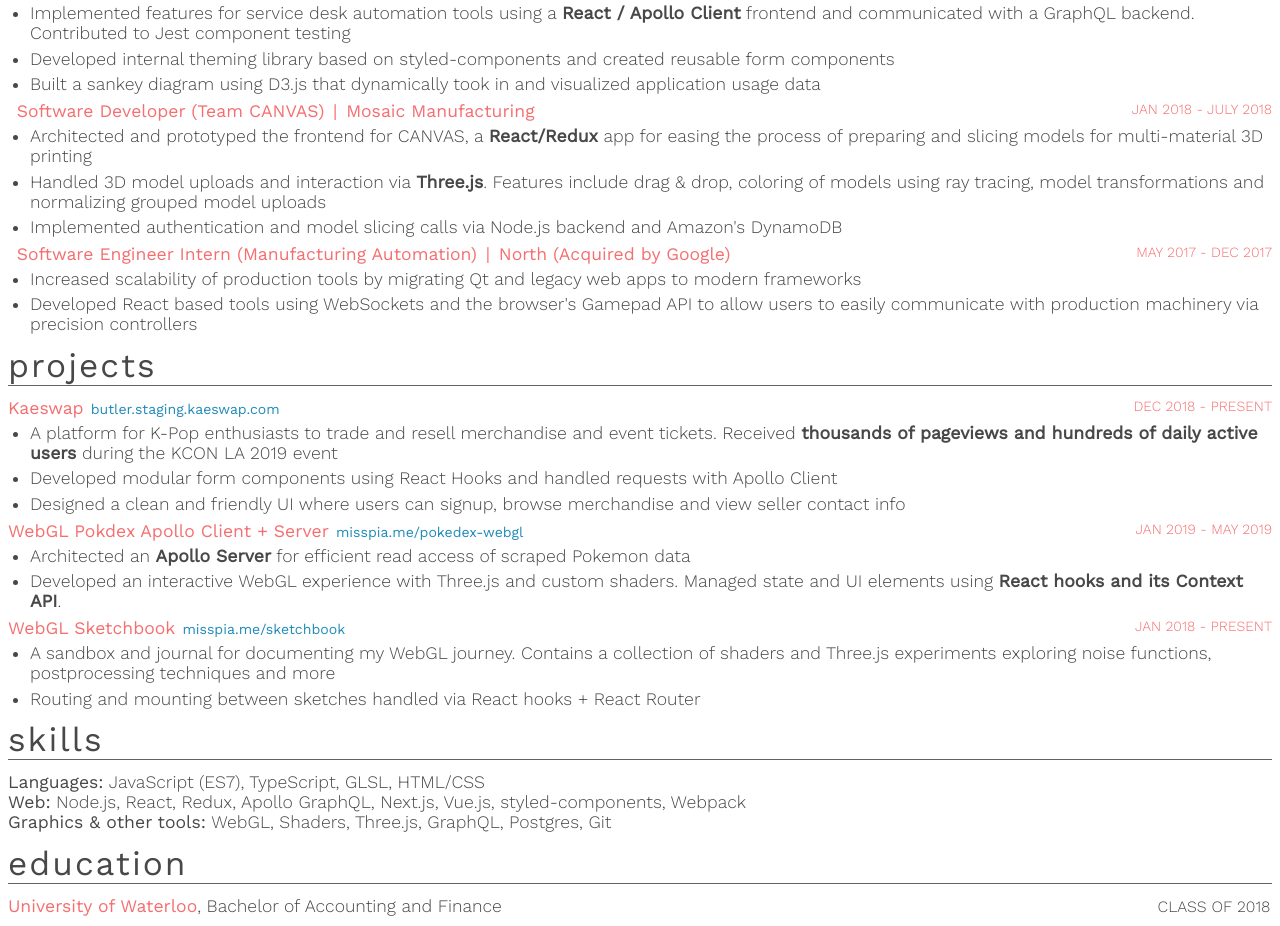
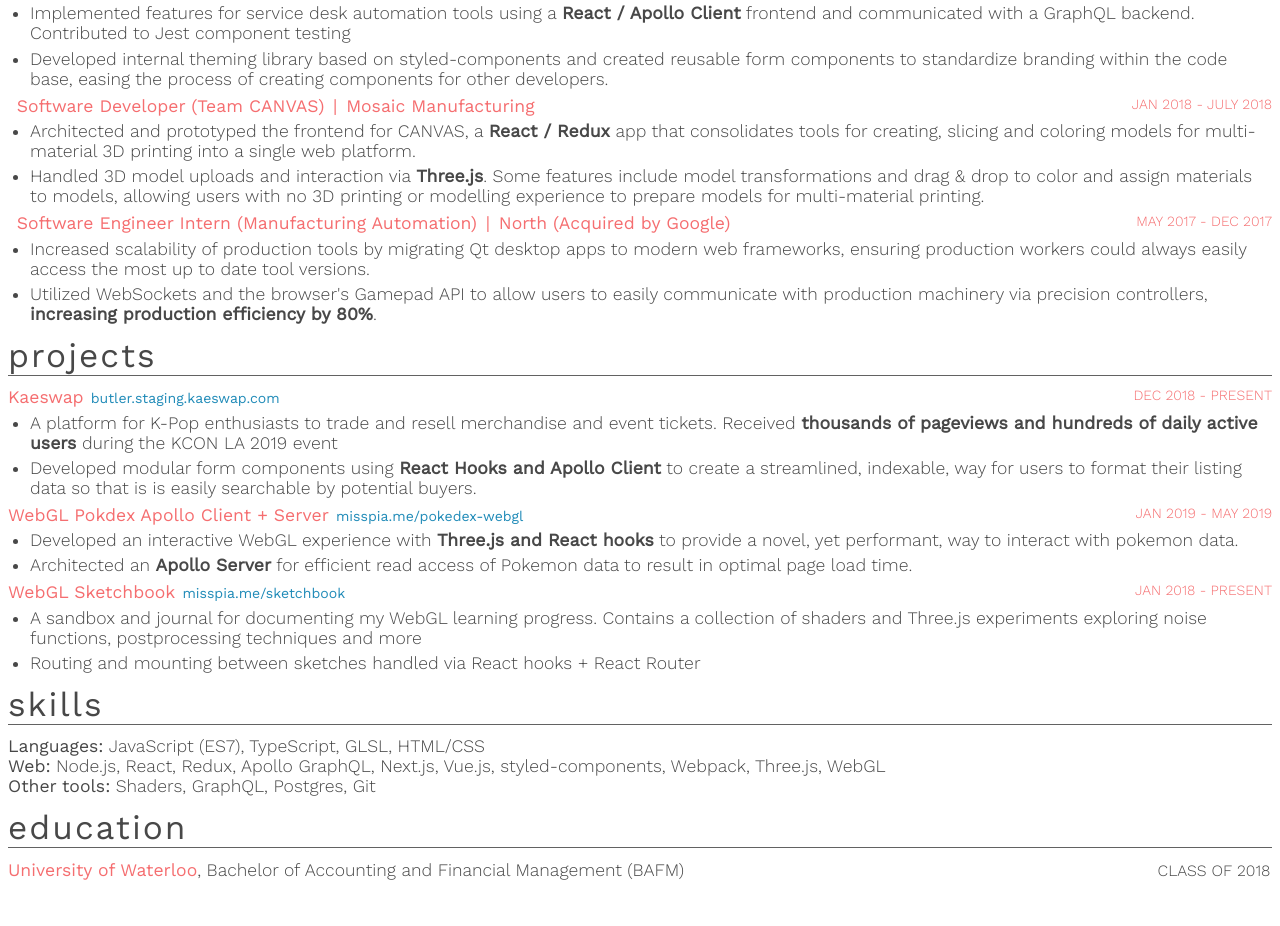
Before and after one commit to misspia/resume, a React app: page / in a window 1280 px wide. Shown: the part 400-1326 px from the top of the page. After the commit the page ends 1290 px from the top, so only its background shows below. Built offline with nearby package versions, Linux system fonts and the light colour scheme.

Commit message:
update exp/project points

```diff
--- a/src/education/metadata.js
+++ b/src/education/metadata.js
@@ -1,7 +1,7 @@
 const Metadata = {
 	title: 'education',
 	school: 'University of Waterloo',
-	program: 'Bachelor of Accounting and Finance',
+	program: 'Bachelor of Accounting and Financial Management (BAFM)',
 	class: '2018',
 };
 
--- a/src/experiences/metadata.js
+++ b/src/experiences/metadata.js
@@ -28,9 +28,10 @@
 			startdate: 'may 2019',
 			enddate: 'present',
 			descriptions: [
+				// make one sentence --> made xxx for sales pitch to secure xx
 				`
-					Prototyped a 3D asset viewer tool for HP's consumer PC products using React and Three.js.
-					The sales pitch secured another 3 projects with HP, leading to an additional <b>$8M + in revenue</b>.
+					Prototyped a 3D asset viewer tool for HP's consumer PC products using React and Three.js
+					for a sales pitch that secured another 3 projects with HP, leading to an additional <b>$8M + in revenue</b>.
 				`,
 				`
 					Developed the WebGL of the <b>FWA award winning</b> interactive microsite showcasing HP Indigo's LEPx printer.
@@ -38,7 +39,8 @@
 				`,
 				`
 					Delivered an interactive car configuration sales tool using Vue for the Hyundai Genesis series.
-					Developed a flexible system for loading and reading CMS data, increasing the reusability of app.
+					Developed a flexible system for reading CMS data, allowing the client to reuse the app for
+					multiple car models.
 				`,
 			],
 			projects: [
@@ -74,9 +76,7 @@
 				`,
 				`
 					Developed internal theming library based on styled-components and created reusable form components
-				`,
-				`
-					Built a sankey diagram using D3.js that dynamically took in and visualized application usage data
+					to standardize branding within the code base, easing the process of creating components for other developers.
 				`,
 			],
 		},
@@ -89,15 +89,13 @@
 			enddate: 'july 2018',
 			descriptions: [
 				`
-					Architected and prototyped the frontend for CANVAS, a <b>React/Redux</b> app for easing the process
-					of preparing and slicing models for multi-material 3D printing
+					Architected and prototyped the frontend for CANVAS, a <b>React / Redux</b> app that consolidates
+					tools for creating, slicing and coloring models for multi-material 3D printing into a single web platform.
 				`,
 				`
-					Handled 3D model uploads and interaction via <b>Three.js</b>. Features include drag & drop, coloring of models
-					using ray tracing, model transformations and normalizing grouped model uploads
-				`,
-				`
-					Implemented authentication and model slicing calls via Node.js backend and Amazon's DynamoDB
+					Handled 3D model uploads and interaction via <b>Three.js</b>. Some features include model transformations and drag & drop to
+					color and assign materials to models,
+					allowing users with no 3D printing or modelling experience to prepare models for multi-material printing.
 				`,
 			],
 		},
@@ -111,12 +109,12 @@
 			enddate: 'dec 2017',
 			descriptions: [
 				`
-					Increased scalability of production tools by migrating
-					Qt and legacy web apps to modern frameworks
+					Increased scalability of production tools by migrating Qt desktop apps to modern web frameworks,
+					ensuring production workers could always easily access the most up to date tool versions.
 				`,
 				`
-					Developed React based tools using WebSockets and the browser's Gamepad API to allow users
-					to easily communicate with production machinery via precision controllers
+					Utilized WebSockets and the browser's Gamepad API to allow users to easily communicate with production machinery
+					via precision controllers, <b>increasing production efficiency by 80%</b>.
 				`,
 			],
 		},
--- a/src/projects/metadata.js
+++ b/src/projects/metadata.js
@@ -13,10 +13,10 @@
 				Received <b>thousands of pageviews and hundreds of daily active users</b> during the KCON LA 2019 event
 			`,
 			`
-				Developed modular form components using React Hooks and handled requests with Apollo Client
-			`,
-			`
-				Designed a clean and friendly UI where users can signup, browse merchandise and view seller contact info
+				Developed modular form components using <b>React Hooks and Apollo Client</b>
+				to create a streamlined, indexable, way for users to format their listing data
+				so that is is easily searchable by potential buyers.
+
 			`,
 			],
 		},
@@ -28,12 +28,14 @@
 			linkDisplay: 'misspia.me/pokedex-webgl',
 			descriptions: [
 				`
-					Architected an <b>Apollo Server</b> for efficient read access of scraped Pokemon data
+					Developed an interactive WebGL experience with <b>Three.js and React hooks</b> to
+					provide a novel, yet performant, way to interact with pokemon data.
 				`,
 				`
-					Developed an interactive WebGL experience with Three.js and custom shaders.
-					Managed state and UI elements using <b>React hooks and its Context API</b>.
+					Architected an <b>Apollo Server</b> for efficient read access of Pokemon data
+					to result in optimal page load time.
 				`,
+
 			],
 		},
 		{
@@ -44,7 +46,7 @@
 			linkDisplay: 'misspia.me/sketchbook',
 			descriptions: [
 			`
-				A sandbox and journal for documenting my WebGL journey. Contains a collection
+				A sandbox and journal for documenting my WebGL learning progress. Contains a collection
 				of shaders and Three.js experiments exploring noise functions,
 				postprocessing techniques and more
 			`,
@@ -72,23 +74,6 @@
 		// 	`,
 		// 	],
 		// 	keywords: ['Unity', '', '', '', '', '']
-		// },
-		// {
-		// 	title: 'WebGL Low Poly Solar System',
-		// 	startdate: 'dec 2017',
-		// 	enddate: 'jan 2018',
-		// 	link: 'http://bit.ly/2DasL8M',
-		// 	linkDisplay: 'bit.ly/2DasL8M',
-		// 	descriptions: [
-		// 	`
-		// 		Used an object oriented approach to implement a WebGL Solar System by creating geometies
-		// 		and textures in ThreeJS to render 3D planets
-		// 	`,
-		// 	`
-		// 		Optimized rendering of orbits by merging planetary verticies to reduce the total draw calls per frame
-		// 	`
-		// 	],
-		// 	keywords: ['object oriented', 'ThreeJS', 'WebGL', 'geometries and meshes', 'sequelize', 'Optimized rendering', 'draw calls per frame']
 		// },
 		// {
 		// 	title: 'Pokedex Web App + API',
--- a/src/skills/metadata.js
+++ b/src/skills/metadata.js
@@ -12,13 +12,13 @@
 			list: [
 				'Node.js', 'React', 'Redux', 'Apollo GraphQL',
 				'Next.js', 'Vue.js', 'styled-components',
-				'Webpack'
+				'Webpack', 'Three.js', 'WebGL',
 			]
 		},
 		{
-			title: 'Graphics & other tools',
+			title: 'Other tools',
 			list: [
-				'WebGL', 'Shaders', 'Three.js', 'GraphQL', 'Postgres', 'Git'
+				 'Shaders', 'GraphQL', 'Postgres', 'Git'
 			]
 		},
 	]
```
Also changed, not shown: 1 other file (tests, documents, lock files or other folders).
